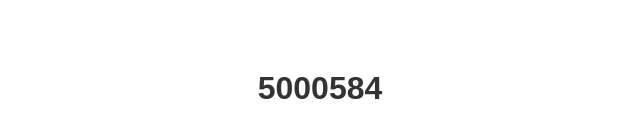
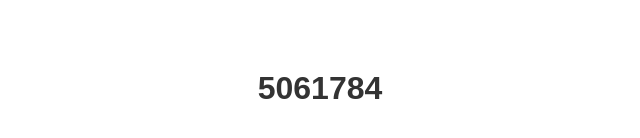
Before and after one commit to luongic/until-that-date, a plain HTML site: page index.html in a window 1280 px wide. Shown: the part 312-450 px from the top of the page, 320-960 px from the left. Drawn offline with Linux system fonts and the light colour scheme.

Commit message:
Update target date format for countdown

```diff
--- a/index.html
+++ b/index.html
@@ -26,7 +26,7 @@
 
     <script>
         // Thời điểm mục tiêu (YYYY-MM-DDTHH:MM:SS)
-        const targetDate = new Date("2026-02-13").getTime();
+        const targetDate = new Date(2026, 1, 13, 17, 0, 0).getTime();
 
         const countdownElement = document.getElementById("countdown");
 
```
